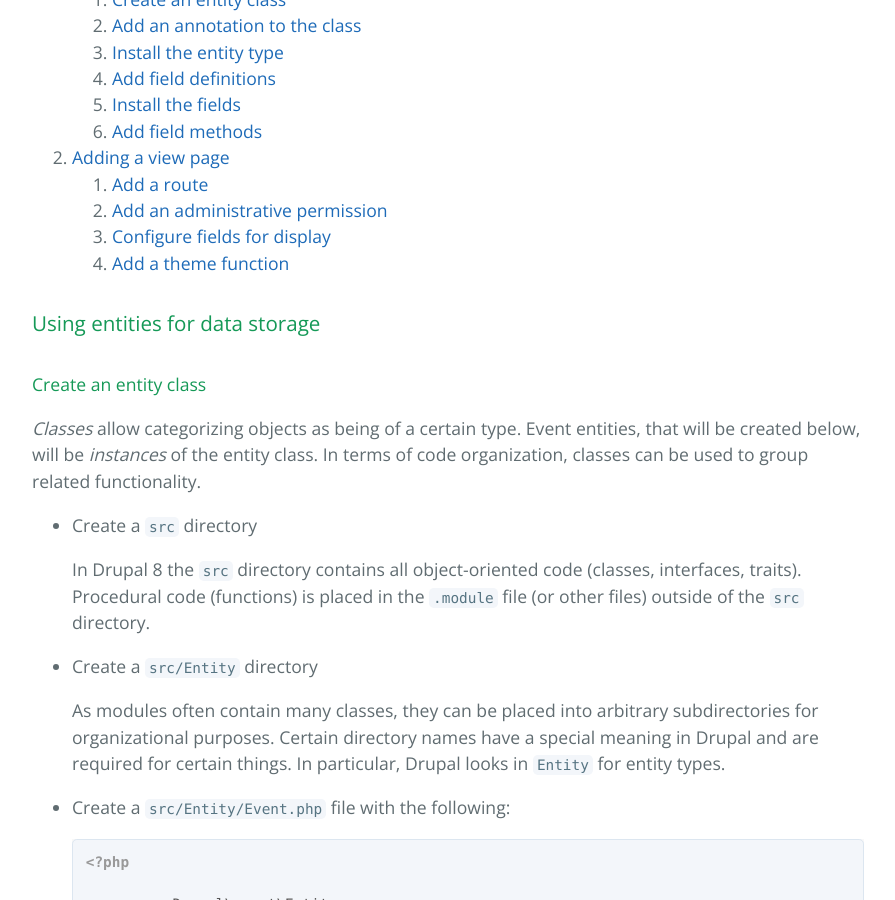
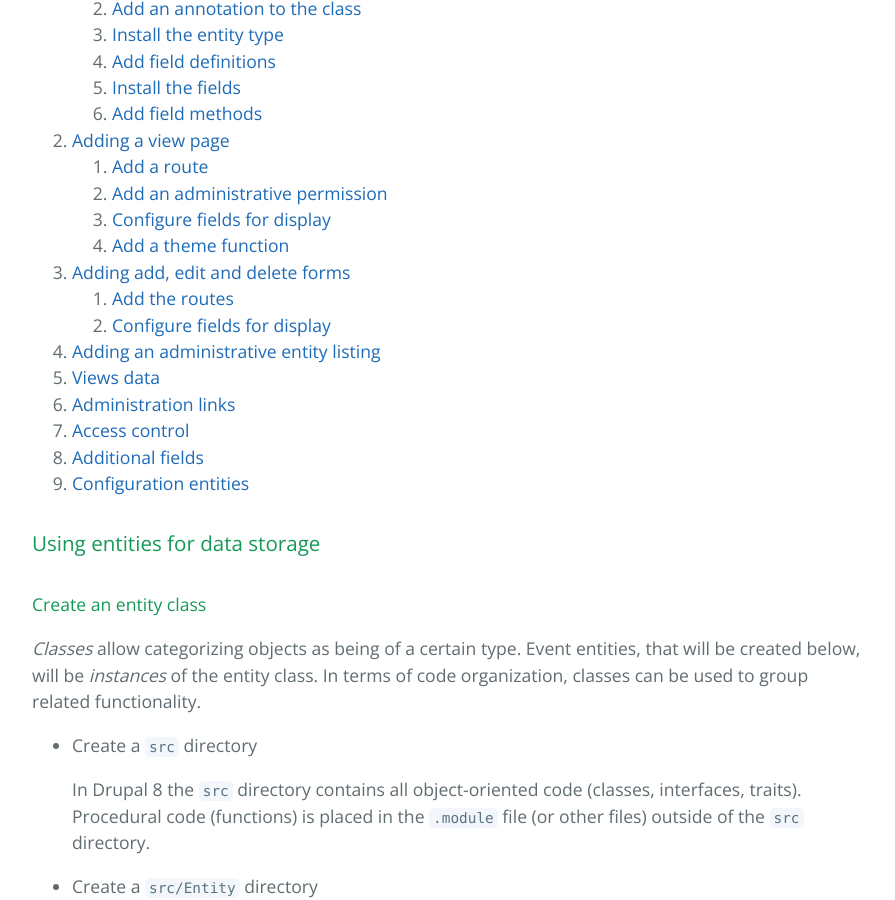
Before and after one commit to drupal-entity-training/event, a Jekyll site: the page built from index.md, in a window 1280 px wide and 900 px high, scrolled down 825 px. Shown: the whole window, without its empty margins (192-1087 px from the left). Built offline with Jekyll 4.4.1, drawn with Linux system fonts in a browser that asks for light colours; part of the change alters nothing that is shown.

Commit message:
Auto-generate the table of contents

```diff
--- a/index.md
+++ b/index.md
@@ -17,21 +17,10 @@ are to be run, run them from within the Drupal installation. When PHP code is to
 executed, this can be done by running `drush core-cli` (preferred) or by
 creating a `test.php` script and then running `drush php-script test.php`.
 
-### Table of contents
+**Table of contents**
 
-1. [Using entities for data storage](#using-entities-for-data-storage)
-   1. [Create an entity class](#create-an-entity-class)
-   2. [Add an annotation to the class](#add-an-annotation-to-the-class)
-   3. [Install the entity type](#install-the-entity-type)
-   4. [Add field definitions](#add-field-definitions)
-   5. [Install the fields](#install-the-new-fields)
-   6. [Add field methods](#add-field-methods)
-
-2. [Adding a view page](#adding-a-view-page)
-   1. [Add a route](#add-a-route)
-   2. [Add an administrative permission](#add-an-administrative-permission)
-   3. [Configure fields for display](#configure-fields-for-display)
-   4. [Add a theme function](#add-a-theme-function)
+1. Table of contents
+{:toc}
 
 ### Using entities for data storage
 
```
